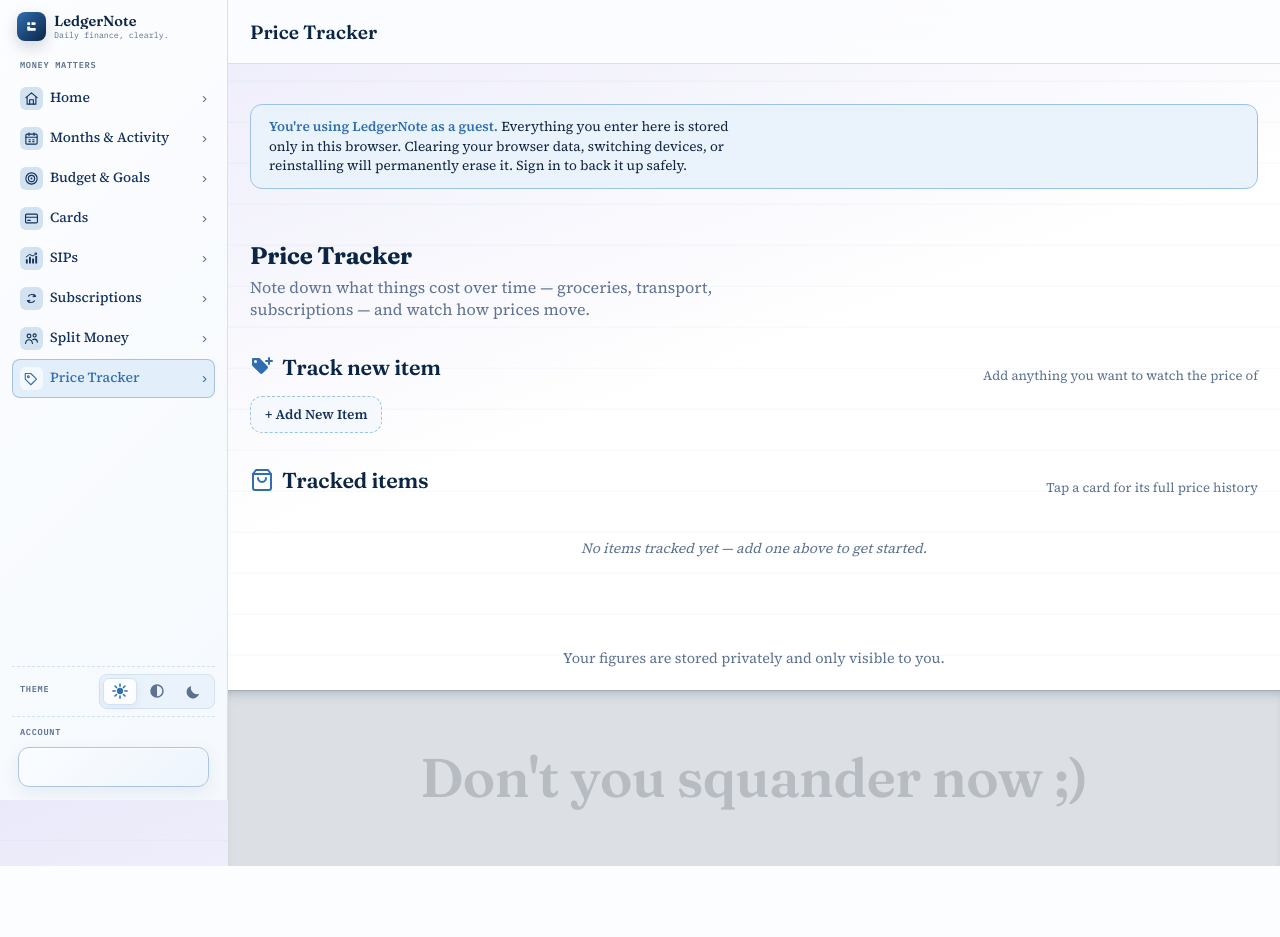
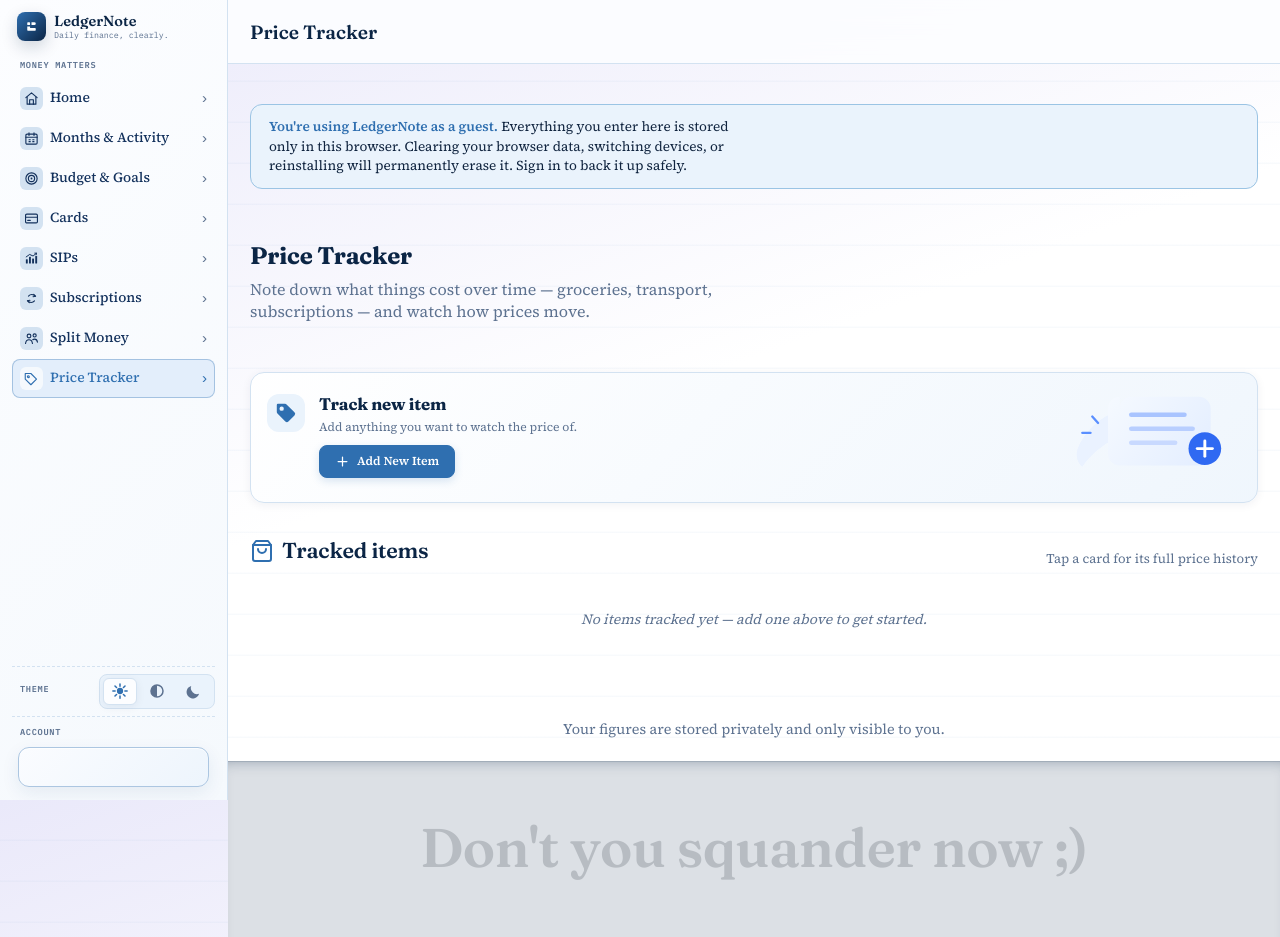
Before and after one commit to Abhishek-Sarkar-2000/manage-your-money, a Flask app: page /pricetrack in a window 1280 px wide. Before the commit the page ends 866 px from the top, so only its background shows below. Run offline with Flask 3, Linux system fonts and the light colour scheme; some libraries are stand-ins or nearby versions.

Commit message:
Updated styles in pricetrack page

```diff
--- a/static/css/charts.css
+++ b/static/css/charts.css
@@ -186,15 +186,15 @@
 }
 
 .donut-segment {
-  stroke-width: 9;
-  stroke-linecap: round;
+  stroke-width: 12;
+  stroke-linecap: butt;
   transition: opacity 0.16s ease, filter 0.16s ease;
 }
 
 .donut-segment-outline {
   stroke: transparent;
-  stroke-width: 9;
-  stroke-linecap: round;
+  stroke-width: 14;
+  stroke-linecap: butt;
   pointer-events: none;
 }
 
@@ -204,10 +204,11 @@
 
 :root[data-theme="hi-contrast"] .donut-segment-outline {
   stroke: #000000;
+  stroke-width: 12;
 }
 
 :root[data-theme="hi-contrast"] .donut-segment {
-  stroke-width: 7;
+  stroke-width: 10;
 }
 
 :root[data-theme="hi-contrast"] .donut {
--- a/static/css/theme.css
+++ b/static/css/theme.css
@@ -324,7 +324,6 @@ body {
 :root[data-theme="dark"] .split-inline-member-form,
 :root[data-theme="dark"] .stat-front,
 :root[data-theme="dark"] .price-category-card,
-:root[data-theme="dark"] .price-details-panel,
 :root[data-theme="dark"] .add-entry-panel,
 :root[data-theme="dark"] .cc-item,
 :root[data-theme="dark"] .cc-ledger-cycle-strip,
--- a/static/css/views/pricetrack.css
+++ b/static/css/views/pricetrack.css
@@ -8,22 +8,204 @@
   min-width: 0;
 }
 
+/* ---------- Price Tracker hero + create card ---------- */
+
+.pricetrack-create-card {
+  position: relative;
+  overflow: hidden;
+  border: 1px solid var(--hair);
+  border-radius: calc(var(--radius) + 2px);
+  box-shadow: var(--shadow-sm);
+}
+
+.pricetrack-hero-section {
+  display: grid;
+  grid-template-columns: minmax(0, 1fr) minmax(160px, 240px);
+  align-items: center;
+  gap: 20px;
+  min-width: 0;
+  padding: 0;
+  background: transparent;
+  border: none;
+  box-shadow: none;
+}
+
+.pricetrack-hero-copy {
+  position: relative;
+  z-index: 1;
+  min-width: 0;
+}
+
+.pricetrack-hero-copy .month-header {
+  margin-bottom: 0;
+}
+
+.pricetrack-hero-copy .month-header h1 {
+  margin-bottom: 0;
+}
+
+.pricetrack-hero-copy-text {
+  color: var(--muted);
+  max-width: 56ch;
+  margin-top: 8px;
+}
+
+.pricetrack-create-art {
+  display: block;
+  width: 100%;
+  height: auto;
+}
+
+.pricetrack-create-card {
+  padding: 12px 16px;
+  background:
+    linear-gradient(135deg, color-mix(in srgb, white 88%, var(--paper)) 0%, color-mix(in srgb, var(--ice) 74%, white) 100%);
+}
+
+.pricetrack-create-layout {
+  display: grid;
+  grid-template-columns: minmax(0, 1fr) minmax(125px, 185px);
+  align-items: center;
+  gap: 12px;
+}
+
+.pricetrack-create-copy {
+  min-width: 0;
+}
+
+.pricetrack-create-head {
+  display: flex;
+  align-items: flex-start;
+  gap: 14px;
+}
+
+.pricetrack-create-icon {
+  width: 38px;
+  height: 38px;
+  flex: 0 0 38px;
+  border-radius: 12px;
+  display: grid;
+  place-items: center;
+  background: var(--ice);
+  color: #fff;
+}
+
+.pricetrack-create-icon svg {
+  display: block;
+  width: 26px;
+  height: 26px;
+  flex-shrink: 0;
+}
+
+.pricetrack-create-title-wrap {
+  min-width: 0;
+  padding-bottom: 4px;
+}
+
+.pricetrack-create-title-wrap h2 {
+  margin: 0;
+  font-size: 1.05rem;
+  line-height: 1.25;
+}
+
+.pricetrack-create-title-wrap p {
+  margin: 3px 0 0;
+  color: var(--muted);
+  font-size: 0.76rem;
+  line-height: 1.4;
+}
+
+.pricetrack-create-button.pill-btn {
+  display: inline-flex;
+  align-items: center;
+  justify-content: center;
+  gap: 7px;
+  margin-top: 10px;
+  padding: 8px 15px;
+  border: 1px solid var(--blue);
+  border-radius: 8px;
+  background: var(--blue);
+  color: #fff;
+  font-family: inherit;
+  font-size: 0.76rem;
+  font-weight: 600;
+  line-height: 1.2;
+  white-space: nowrap;
+  box-shadow: 0 3px 9px color-mix(in srgb, var(--blue) 18%, transparent);
+  transition: background 0.18s ease, box-shadow 0.18s ease;
+}
+
+.pricetrack-create-button.pill-btn.active {
+  background: var(--blue);
+  border-color: var(--blue);
+  color: #fff;
+}
+
+@media (hover: hover) and (pointer: fine) {
+  .pricetrack-create-button.pill-btn:hover,
+  .pricetrack-create-button.pill-btn.active:hover {
+    background: var(--royal);
+    border-color: var(--royal);
+  }
+}
+
+.pricetrack-create-button svg {
+  display: block;
+  flex-shrink: 0;
+}
+
+.pricetrack-create-visual {
+  justify-self: end;
+  width: min(100%, 175px);
+  min-width: 0;
+}
+
+#pricetrack-root .pricetrack-create-card .price-form-reveal.is-open {
+  margin-top: 18px;
+}
+
+:root[data-theme="dark"] .pricetrack-create-card {
+  background: linear-gradient(135deg, color-mix(in srgb, var(--paper) 96%, transparent) 0%, color-mix(in srgb, var(--ice-2) 92%, transparent) 100%);
+}
+
+:root[data-theme="dark"] .pricetrack-create-icon {
+  background: var(--hair);
+  color: #fff;
+}
+
+:root[data-theme="hi-contrast"] .pricetrack-create-card {
+  box-shadow: none;
+}
+
+:root[data-theme="hi-contrast"] .pricetrack-create-icon {
+  border: 1px solid #000;
+}
+
 .price-category-card {
   min-width: 0;
-  background: var(--paper);
+  background: var(--ice);
   border: 1px solid var(--hair);
   border-radius: var(--radius);
   box-shadow: var(--shadow-sm);
-  padding: 16px 18px 18px;
+  padding: 16px 6px 18px;
 }
 
 .price-category-heading {
-  display: grid;
-  grid-template-columns: auto minmax(0, 1fr) auto;
+  display: flex;
   align-items: center;
+  justify-content: space-between;
   gap: 12px;
-  padding-bottom: 0;
+  padding-left: 10px;
   transition: padding-bottom 0.3s cubic-bezier(0.4, 0, 0.2, 1);
+}
+
+.price-category-controls {
+  display: inline-flex;
+  align-items: center;
+  justify-content: flex-end;
+  gap: 8px;
+  flex: 0 0 auto;
+  margin-left: auto;
 }
 
 .price-category-heading.expanded {
--- a/static/js/views/pricetrack.js
+++ b/static/js/views/pricetrack.js
@@ -257,6 +257,45 @@ function renderTagField() {
   </div>`;
 }
 
+function renderTrackNewItemIcon() {
+  return `
+  <svg viewBox="0 0 24 24" fill="none" xmlns="http://www.w3.org/2000/svg" aria-hidden="true">
+    <path d="M11.1 3.5H4.5a1 1 0 0 0-1 1v6.6c0 .53.21 1.04.59 1.41l7.3 7.3a2 2 0 0 0 2.83 0l5.59-5.59a2 2 0 0 0 0-2.83l-7.3-7.3a2 2 0 0 0-1.41-.59Z" fill="var(--blue)"></path>
+    <circle cx="8" cy="8" r="2" fill="var(--ice)"></circle>
+  </svg>`;
+}
+
+function renderTrackNewItemArt() {
+  return `
+  <svg class="pricetrack-create-art" viewBox="0 0 300 180" fill="none" xmlns="http://www.w3.org/2000/svg" aria-hidden="true">
+    <defs>
+      <linearGradient id="priceCreateCard" x1="64" y1="18" x2="229" y2="143" gradientUnits="userSpaceOnUse">
+        <stop stop-color="#F6FAFF"></stop>
+        <stop offset="1" stop-color="#E4EEFF"></stop>
+      </linearGradient>
+      <linearGradient id="priceCreatePlus" x1="0" y1="0" x2="64" y2="64" gradientUnits="userSpaceOnUse">
+        <stop stop-color="#4F8DFF"></stop>
+        <stop offset="1" stop-color="#2F69F2"></stop>
+      </linearGradient>
+    </defs>
+
+    <path d="M28 140C54 104 91 82 133 82H244C216 53 176 38 132 38C83 38 43 61 22 104C16 116 17 131 28 140Z" fill="#EAF2FF"></path>
+
+    <path d="M92 40C92 29 100.954 20 112 20H228C239.046 20 248 28.954 248 40V118C248 129.046 239.046 138 228 138H92C80.954 138 72 129.046 72 118V40C72 28.954 80.954 20 92 20Z" fill="url(#priceCreateCard)"></path>
+
+    <path d="M112 51H203" stroke="#A9C4FF" stroke-width="8" stroke-linecap="round"></path>
+    <path d="M112 75H217" stroke="#B8CEFF" stroke-width="8" stroke-linecap="round"></path>
+    <path d="M112 99H187" stroke="#C8D9FF" stroke-width="8" stroke-linecap="round"></path>
+
+    <path d="M55 65L45 54" stroke="#5A8FFF" stroke-width="4" stroke-linecap="round"></path>
+    <path d="M42 82H28" stroke="#5A8FFF" stroke-width="4" stroke-linecap="round"></path>
+
+    <circle cx="238" cy="109" r="28" fill="url(#priceCreatePlus)"></circle>
+    <path d="M238 96V122" stroke="white" stroke-width="5" stroke-linecap="round"></path>
+    <path d="M225 109H251" stroke="white" stroke-width="5" stroke-linecap="round"></path>
+  </svg>`;
+}
+
 function renderPriceItemRow(item) {
   const hist = sortedPriceHistory(item);
   const latest = hist.at(-1) || null;
@@ -300,6 +339,13 @@ function renderPriceCategoryCard(category, items, details = '', index = 0) {
 
   return `<section class="price-category-card" aria-label="${escapeHtml(category)} tracked items">
     <div class="price-category-heading ${expanded ? 'expanded' : ''}">
+      <h3 class="price-category-title">${escapeHtml(category)}</h3>
+
+      <div class="price-category-controls">
+        <span class="price-category-count">
+          ${items.length} item${items.length === 1 ? '' : 's'}
+        </span>
+
         <button
           class="price-category-toggle ${expanded ? 'expanded' : ''}"
           type="button"
@@ -316,9 +362,7 @@ function renderPriceCategoryCard(category, items, details = '', index = 0) {
             <polyline points="9 18 15 12 9 6"></polyline>
           </svg>
         </button>
-
-      <h3 class="price-category-title">${escapeHtml(category)}</h3>
-      <span class="price-category-count">${items.length} item${items.length === 1 ? '' : 's'}</span>
+      </div>
     </div>
 
     <div
@@ -474,29 +518,44 @@ async function renderPriceTrack() {
   root.removeAttribute('data-loading');
   root.setAttribute('aria-busy', 'false');
   root.innerHTML = `
-  <div class="section pricetrack-load-stage pricetrack-load-stage--header">
+  <div class="section pricetrack-load-stage pricetrack-load-stage--header pricetrack-hero-section">
+    <div class="pricetrack-hero-copy">
       <div class="month-header"><h1>Price Tracker</h1></div>
-    <p style="color:var(--muted); max-width:56ch; margin-top:6px;">Note down what things cost over time — groceries, transport, subscriptions — and watch how prices move.</p>
+      <p class="pricetrack-hero-copy-text">Note down what things cost over time — groceries, transport, subscriptions — and watch how prices move.</p>
+    </div>
   </div>
 
   <div class="section pricetrack-load-stage pricetrack-load-stage--create">
-    <div class="section-title" style="margin-bottom: 12px;">
-      <div style="display: flex; align-items: center; gap: 8px;">
-        <span style="color: var(--blue); display: flex;">
-          <svg viewBox="0 0 24 24" width="24" height="24" fill="none">
-            <path d="M9 2H3a1 1 0 0 0-1 1v6a1 1 0 0 0 .29.71l7.59 7.59a2 2 0 0 0 2.83 0l4.59-4.59a2 2 0 0 0 0-2.83L9.71 2.29A1 1 0 0 0 9 2zm-3.5 5a1.5 1.5 0 1 1 0-3 1.5 1.5 0 0 1 0 3z" fill="currentColor" fill-rule="evenodd"></path>
-            <line x1="19" y1="2" x2="19" y2="8" stroke="currentColor" stroke-width="2" stroke-linecap="round"></line>
-            <line x1="16" y1="5" x2="22" y2="5" stroke="currentColor" stroke-width="2" stroke-linecap="round"></line>
+    <div class="pricetrack-create-card">
+      <div class="pricetrack-create-layout">
+        <div class="pricetrack-create-copy">
+          <div class="pricetrack-create-head">
+            <span class="pricetrack-create-icon">${renderTrackNewItemIcon()}</span>
+            <div class="pricetrack-create-title-wrap">
+              <h2>Track new item</h2>
+              <p>Add anything you want to watch the price of.</p>
+              <button
+                class="pill-btn pricetrack-create-button ${priceFormOpen ? 'active' : ''}"
+                data-price-form-toggle
+                type="button"
+                aria-expanded="${priceFormOpen}"
+              >
+                <svg viewBox="0 0 24 24" width="15" height="15" fill="none" stroke="currentColor" stroke-width="2" stroke-linecap="round" aria-hidden="true">
+                  <path d="M12 5v14M5 12h14"></path>
                 </svg>
-        </span>
-        <h2 style="margin: 0;">Track new item</h2>
+                <span>Add New Item</span>
+              </button>
             </div>
-      <span class="hint">Add anything you want to watch the price of</span>
           </div>
-    <div class="pill-grid">
-      <button class="pill-btn ${priceFormOpen ? 'active' : ''}" data-price-form-toggle type="button">+ Add New Item</button>
         </div>
+
+        <div class="pricetrack-create-visual">
+          ${renderTrackNewItemArt()}
+        </div>
+      </div>
+
       ${addFormHtml}
+    </div>
   </div>
 
   <div class="section pricetrack-load-stage pricetrack-load-stage--items">
```
Also changed, not shown: other parts of static/css/views/pricetrack.css (+101 -13 lines), static/js/components/charts/donut.js (+12 -2 lines), data/money.db. Lines whose indentation alone changed are shown as unchanged.
